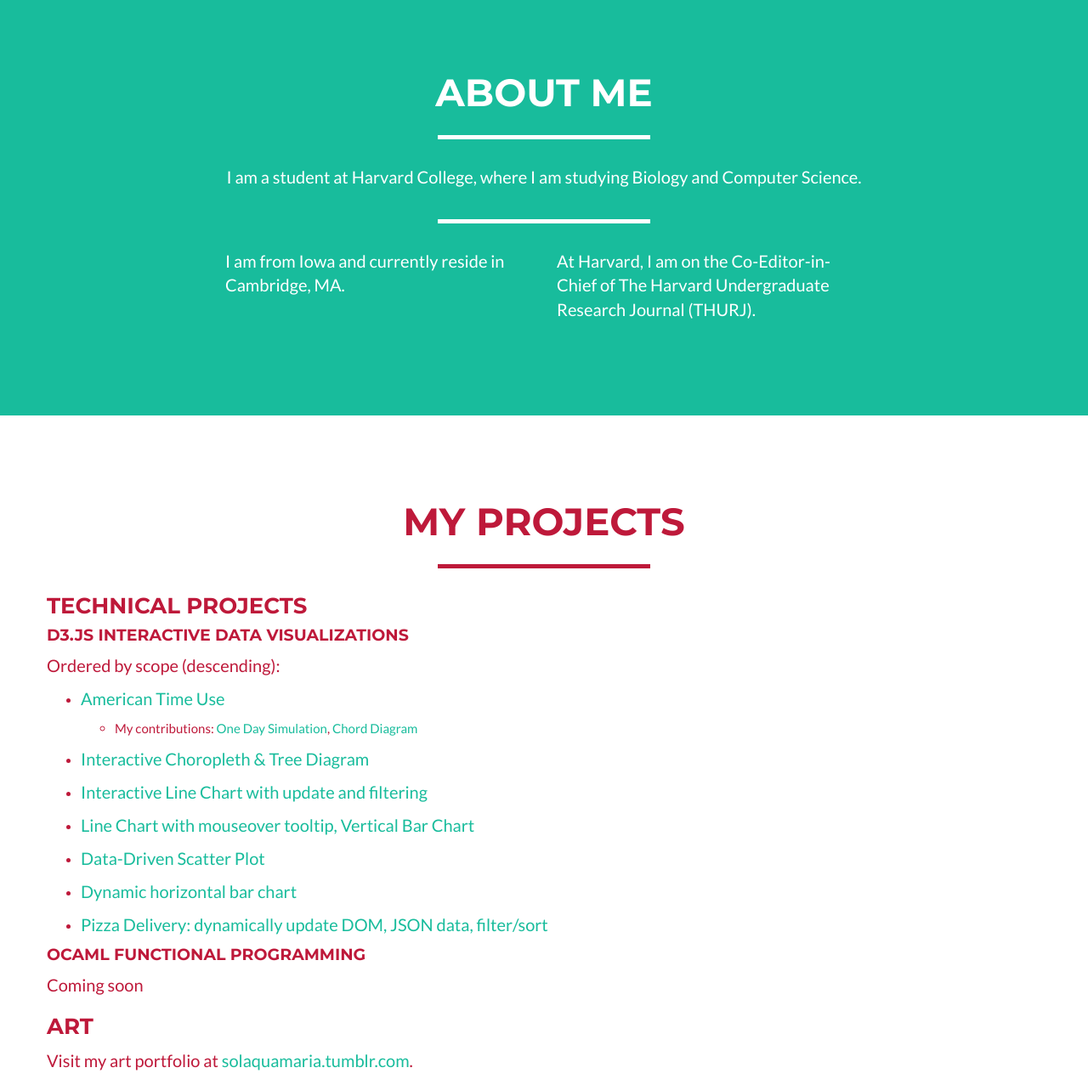
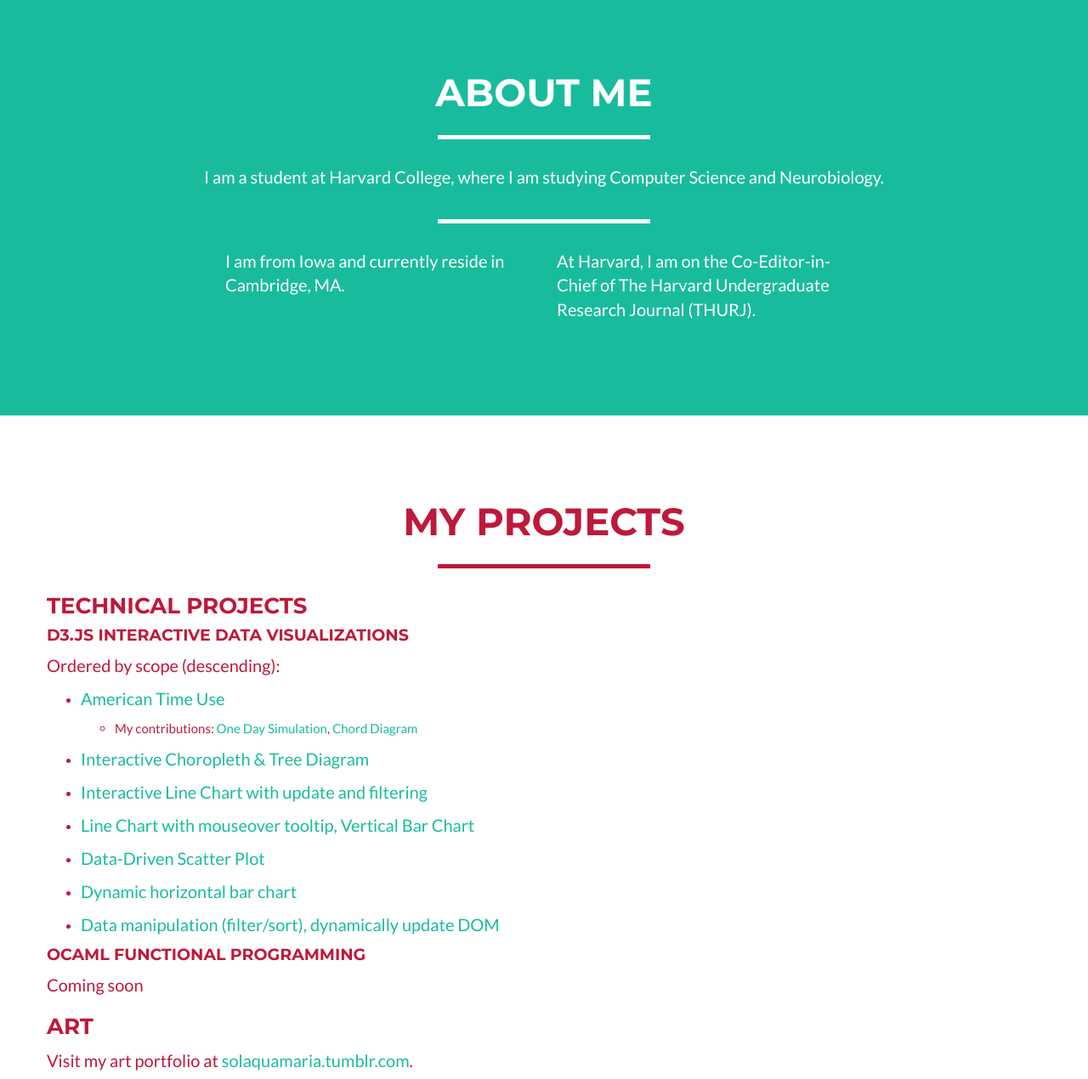
Before and after one commit to marialai-zz/marialai.github.io, a plain HTML site: page index.html in a window 1280 px wide. Shown: the part 1078-2348 px from the top of the page at 85% size. Drawn offline with nearby package versions, Linux system fonts and the light colour scheme.

Commit message:
clean up

```diff
--- a/index.html
+++ b/index.html
@@ -120,7 +120,7 @@
 
 			<div class="row">
 				<div class="col-lg-12 text-center">
-					<p>I am a student at Harvard College, where I am studying Biology and Computer Science.</p>
+					<p>I am a student at Harvard College, where I am studying Computer Science and Neurobiology.</p>
 				</div>
 			</div>
 			<hr class="star-light">
@@ -153,7 +153,7 @@
                 <ul>
                 	<li><p><a href="http://ustimeuse.github.io">American Time Use</a>
 	                	<ul>
-	                		<li>My contributions: <a href="ustimeuse.github.io/oneday.html">One Day Simulation</a>, <a href="ustimeuse.github.io/chorddiagram.html">Chord Diagram</a></p></li>
+	                		<li>My contributions: <a href="http://ustimeuse.github.io/oneday.html">One Day Simulation</a>, <a href="http://ustimeuse.github.io/chorddiagram.html">Chord Diagram</a></p></li>
 	            		</ul>
             		</li>
             		<li><p><a href="projects/D3_geo_tree/index.html">Interactive Choropleth & Tree Diagram</a></p></li>
@@ -161,7 +161,7 @@
             		<li><p><a href="projects/D3_Camp/index.html">Line Chart with mouseover tooltip, Vertical Bar Chart</a></p></li>
             		<li><p><a href="projects/D3_scatter_plot/index.html">Data-Driven Scatter Plot</a></p></li>
             		<li><p><a href="projects/D3_horizontal_bar_chart/index.html">Dynamic horizontal bar chart</a></p></li>
-                    <li><p><a href="projects/D3_pizza_deliveries/index.html">Pizza Delivery: dynamically update DOM, JSON data, filter/sort</a></p></li>
+                    <li><p><a href="projects/D3_pizza_deliveries/index.html">Data manipulation (filter/sort), dynamically update DOM</a></p></li>
                 </ul>
                 <h4>OCaml Functional Programming</h4>
 				<p>Coming soon</p>
```
